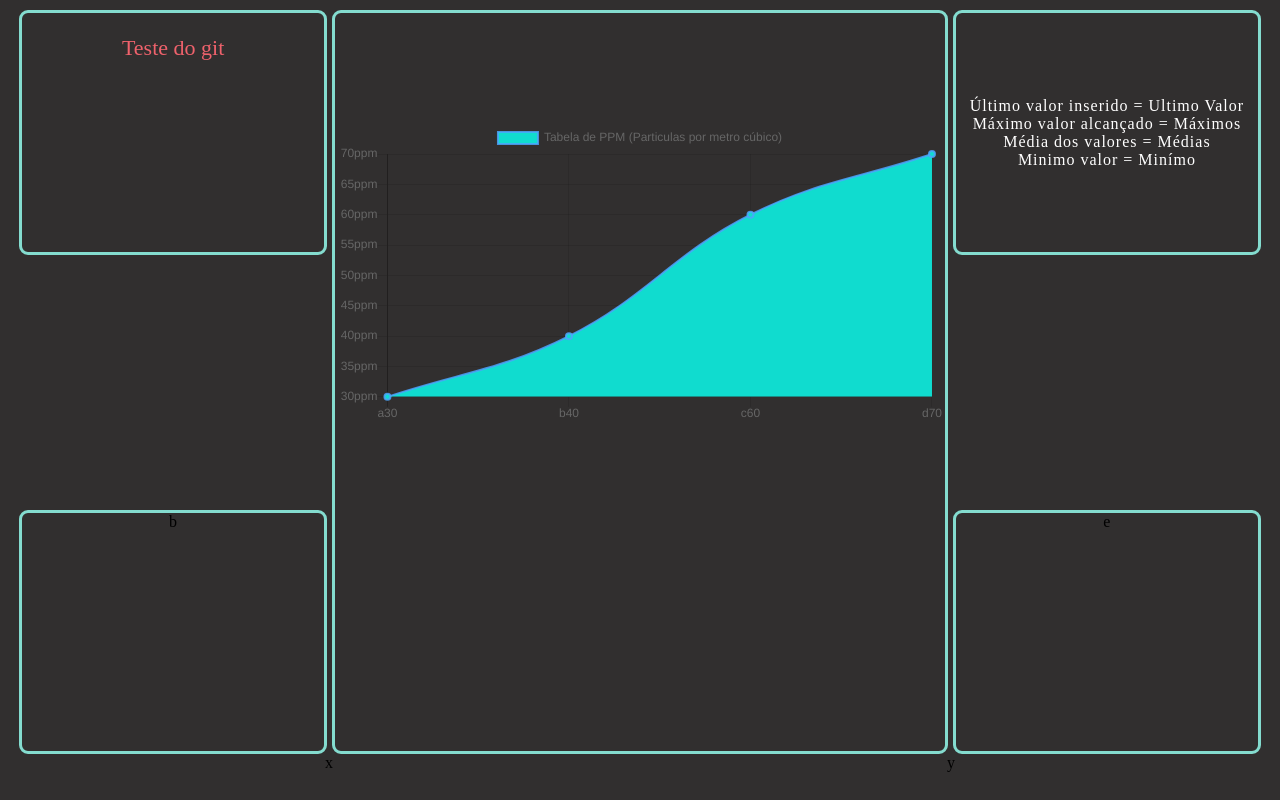
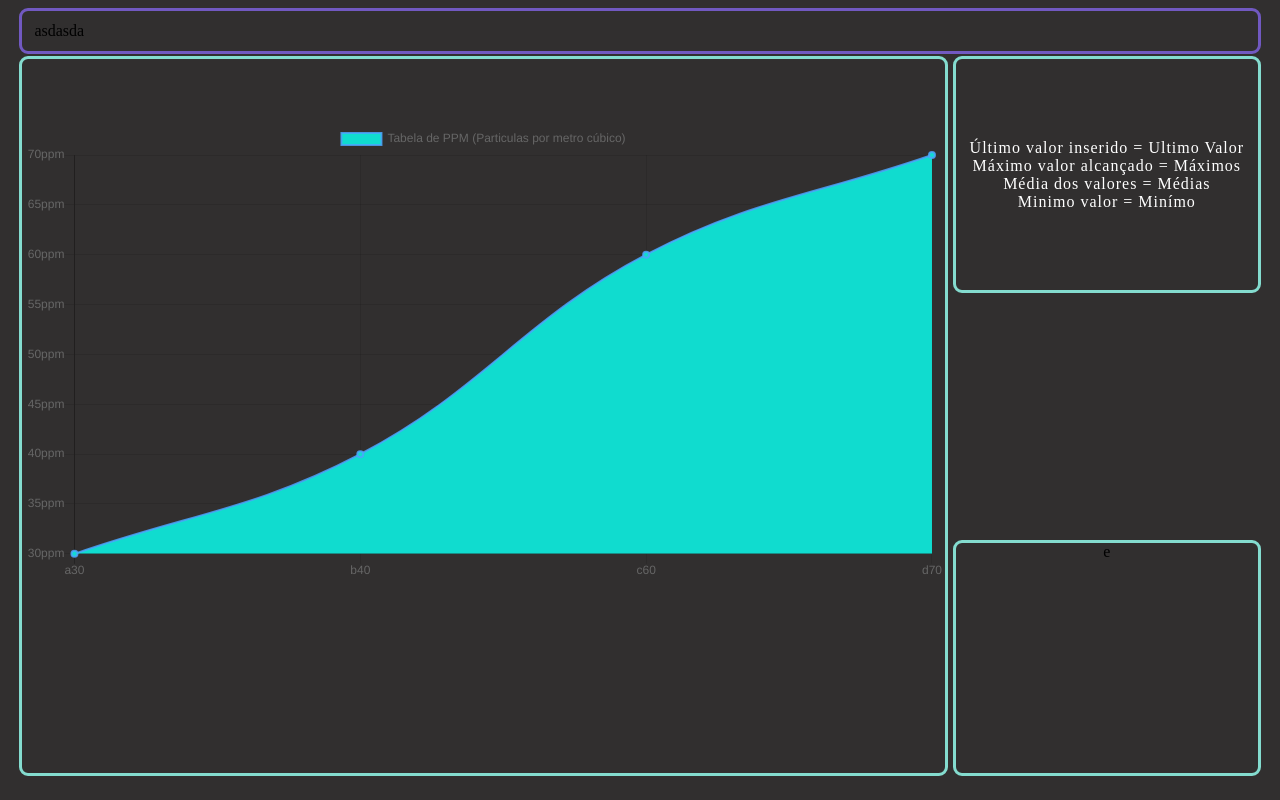
Before and after one commit to MarllonCampos/APS-5, a PHP site: page / in a window 1280 px wide. Run offline with PHP 8.4, Linux system fonts and the light colour scheme; some libraries are stand-ins or nearby versions.

Commit message:
Inserido uma div para o logo e alterado a estilização

```diff
--- a/api/routes/temperatura.js
+++ b/api/routes/temperatura.js
@@ -31,7 +31,8 @@ router.get('/',(req,res,next)=>{
                     {
                         temperatura: temperatura,
                         hora:hora,
-                        data: data,
+                        data: data
+
                     }
                 );
 
@@ -40,6 +41,7 @@ router.get('/',(req,res,next)=>{
             hora = []
             data = []
 
+
         conn.release();
     })
 })
--- a/css/style.css
+++ b/css/style.css
@@ -5,57 +5,17 @@ body{
 }
 
 .container{
+    margin: auto;
     margin-top: 1vh;
     display: grid;
     grid-template-rows: 2;
-
 }
-
-/* Estilização dos menus e Criação do GRID dos Menus */
-.panels{
-    grid-row:2/3;
-    top:0px;
-    width: 97vw;
-    height:3vh;
-    margin: auto;
-    display:grid;
-    grid-template-columns:1fr 1fr ;
-    grid-template-rows:1fr;
-    grid-gap:2px;
-}
-
-.rightpanel,.leftpanel{
-    cursor: pointer;
-    border-radius:  0px 0px 10px 10px;
-    border-width: 0px;
-}
-
-.rightpanel{
-    grid-column:2/3;
-    grid-row: 1/2;
-    text-align: center;
-}
-
-.rightpanel:hover{
-    background-color: #22181c;
-}
-
-.leftpanel{
-    grid-column:1/2;
-    text-align: center;
-}
-
-.leftpanel:hover{
-    background-color: #f6e8ea;
-}
-/* Fim das estilização dos menus*/
-
 
 
 /* Criação do GRID e estilo dos objetos dentro do grid*/
 .container-content{
     width: 97vw;
-    height: 93vh;
+    height: 90vh;
     margin:auto;
     margin-top: 0.3vh;
     display: grid;
@@ -73,12 +33,34 @@ body{
 }
 /*Fim da criação do GRID e estilos*/
 
-/* Ajustes no GRID */
-#upper-left{
-    grid-column:1/2;
-    grid-row: 1/2;
+
+
+.logo{
+    border: 3px solid #7159c1;
+    border-radius:9px;
+    width: 96.5vw;
+    height: 5vh;
+    margin: auto;
+
+    display: grid;
+    grid-template-columns:12;
+    align-items: center;
+
 
 }
+
+
+#teste{
+    padding-left: 12px;
+    grid-column: 1/3;
+}
+
+
+
+
+
+
+/* Ajustes no GRID */
 
 #upper-right{
     grid-column: 3/4;
@@ -96,14 +78,11 @@ body{
     grid-row: 3/4;
 
 }
-#lower-left{
-    grid-column:1/2;
-    grid-row: 3/4;
-}
+
 
 
 #center{
-    grid-column: 2/3;
+    grid-column: 1/3;
     grid-row: 1/4;
     display:grid;
     align-items: center;
@@ -111,8 +90,3 @@ body{
 
 
 /*Fim dos Ajustes no GRID*/
-
-p{
-    font-size: 22px;
-    color: #ef626c;
-}
--- a/index.html
+++ b/index.html
@@ -25,18 +25,19 @@
 </head>
 <body>
    <div class="container">
-        <div class="panels">
-            <div class="leftpanel" onclick="leftside('css/style.css')">x</div>
-            <div class="rightpanel" onclick="rightside('css/secondpage.css')">y</div>
-        </div>
+       <div class="logo">
+          <div id="teste">
+              asdasda
+          </div>
+
+
+
+
+       </div>
+
         <div class="container-content">
-            <div class='content' id='upper-left'>
-                <p>Teste do git</p>
-            </div>
+            <div class='content'id='center'>
 
-            <div class='content'id='lower-left'>b</div>
-
-            <div class='content'id='center'>
                 <div class="grafico">
                     <canvas class="chart"></canvas>
                 </div>
@@ -44,6 +45,7 @@
                 <div id="qqId">
 
                 </div>
+
             </div>
 
             <div class='content' id='upper-right'>
--- a/js/chart.js
+++ b/js/chart.js
@@ -26,13 +26,13 @@ var grafico = new Chart(ctx,{
 
 var RefreshAutomatico = setInterval(function minhafuncao() {
     $.ajax({
-         url: 'http://ec2-18-228-194-165.sa-east-1.compute.amazonaws.com:3000/temperatura/?_=1589324951813',
+         url: 'http://localhost:3000/temperatura/?_=1589324951813',
          dataType: 'json',
          cache:false,
          type: 'get',
          success: function (response) {
              updateChart(response)
-             console.log(response   )
+
          },
          error:function(erro){
              console.log("Alerta, erro em conectar a API")
@@ -61,4 +61,4 @@ var RefreshAutomatico = setInterval(function minhafuncao() {
         }
     }
         grafico.update()
-}   ,2000)
+}   ,5000)
--- a/js/index.js
+++ b/js/index.js
@@ -8,6 +8,10 @@ var max = 0.00
 var media =1.3
 var min = 0.0000
 var lastValue
+var alerta = false
+
+
+
 
 
 
@@ -35,26 +39,4 @@ var updateMedia = setInterval(()=>{
     upper_right.innerHTML = `Último valor inserido = ${lastValue}ppm <br>Máximo valor alcançado: ${max.toFixed(2)}ppm <br> Média dos valores = ${media.toFixed(2)}ppm <br> Minimo valor = ${min.toFixed(2)}ppm `
 
 
-
 },1000)
-
-
-
-
-
-
-
-
-
-
-function leftside(sheet){
-        document.querySelector('.pagestyle').setAttribute('href',sheet)
-
-
-}
-
-
-function rightside(sheet){
-    document.querySelector('.pagestyle').setAttribute('href',sheet)
-
-}
```
